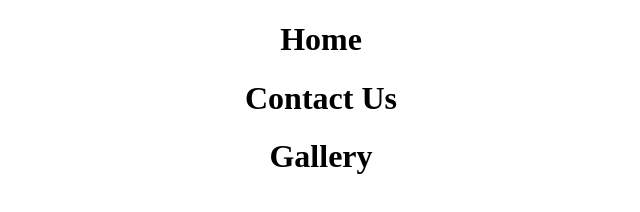
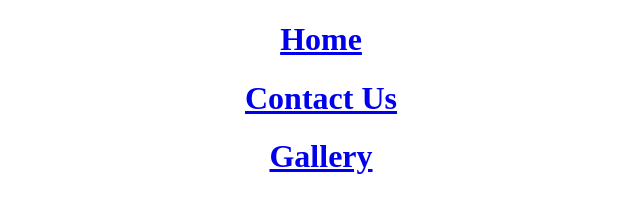
Before and after one commit to Aleehaider110/3rdassignment, a plain HTML site: page index.html in a window 1280 px wide. Shown: the whole page, without its empty margins (319-959 px from the left). Drawn offline with Linux system fonts and the light colour scheme.

Commit message:
initial commit

```diff
--- a/index.html
+++ b/index.html
@@ -9,9 +9,15 @@
 
 <body>
     <center>
-        <h1>Home</h1>
-        <h1>Contact Us</h1>
-        <h1>Gallery</h1>
+        <a href="index.html">
+            <h1>Home</h1>
+        </a>
+        <a href="contactus.html">
+            <h1>Contact Us</h1>
+        </a>
+        <a href="gallery.html">
+            <h1>Gallery</h1>
+        </a>
     </center>
 </body>
 
```
